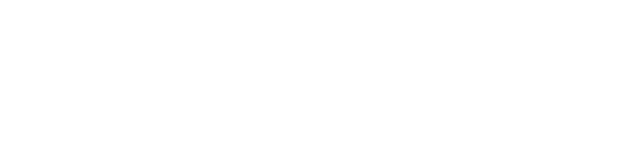
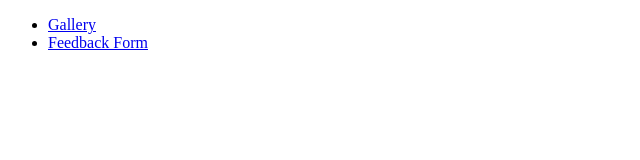
Before and after one commit to LanaMykh/goit-js-hw-09, a plain HTML site: page index.html in a window 1280 px wide. Shown: the whole page, without its empty margins (0-640 px from the left). Drawn offline with Linux system fonts and the light colour scheme.

Commit message:
Deploying to gh-pages from @ LanaMykh/goit-js-hw-09@b9d599166fd741698a186161f618e1a1d22fe030 🚀

```diff
--- a/index.html
+++ b/index.html
@@ -6,6 +6,11 @@
     <title>Vanilla App Template</title>
   </head>
   <body>
-    <main></main>
+    <nav>
+      <ul>
+        <li><a href="./1-gallery.html">Gallery</a></li>
+        <li><a href="./2-form.html">Feedback Form</a></li>
+      </ul>
+    </nav>
   </body>
 </html>
```
